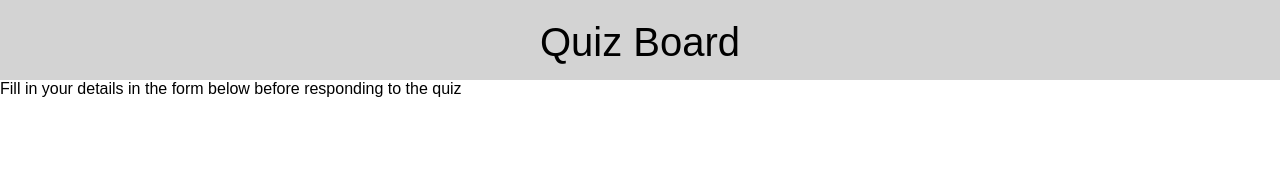
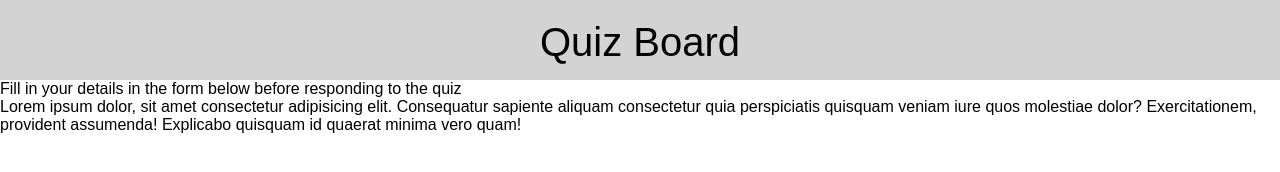
Before and after one commit to Dev-GNM/Quiz-Board-Repo, a plain HTML site: page quiz.html in a window 1280 px wide. Drawn offline with Linux system fonts and the light colour scheme.

Commit message:
initial commit for page 2

```diff
--- a/quiz.html
+++ b/quiz.html
@@ -11,5 +11,6 @@
     <section>
         <p>Fill in your details in the form below before responding to the quiz</p>
     </section>
+    <p>Lorem ipsum dolor, sit amet consectetur adipisicing elit. Consequatur sapiente aliquam consectetur quia perspiciatis quisquam veniam iure quos molestiae dolor? Exercitationem, provident assumenda! Explicabo quisquam id quaerat minima vero quam!</p>
 </body>
 </html>
```
